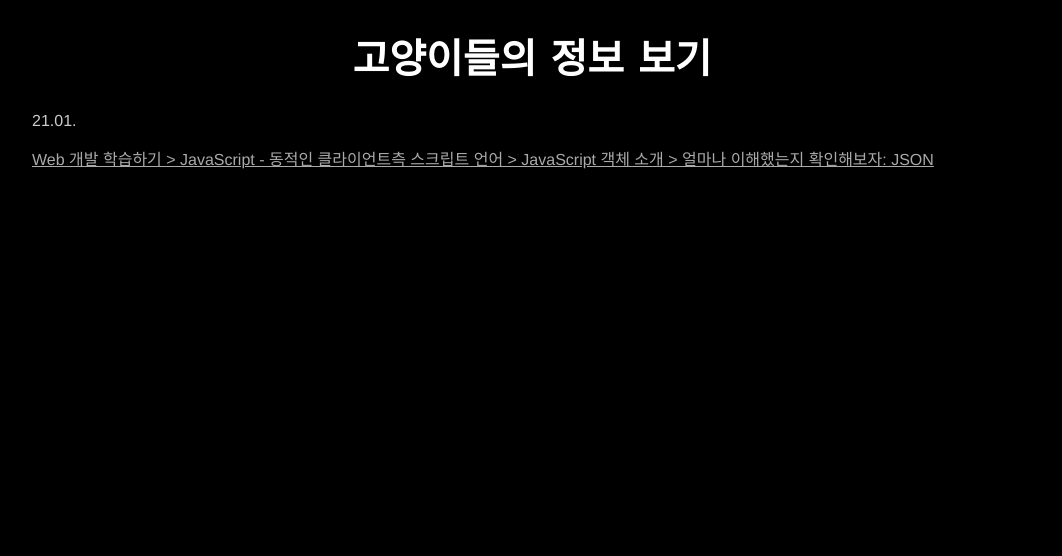
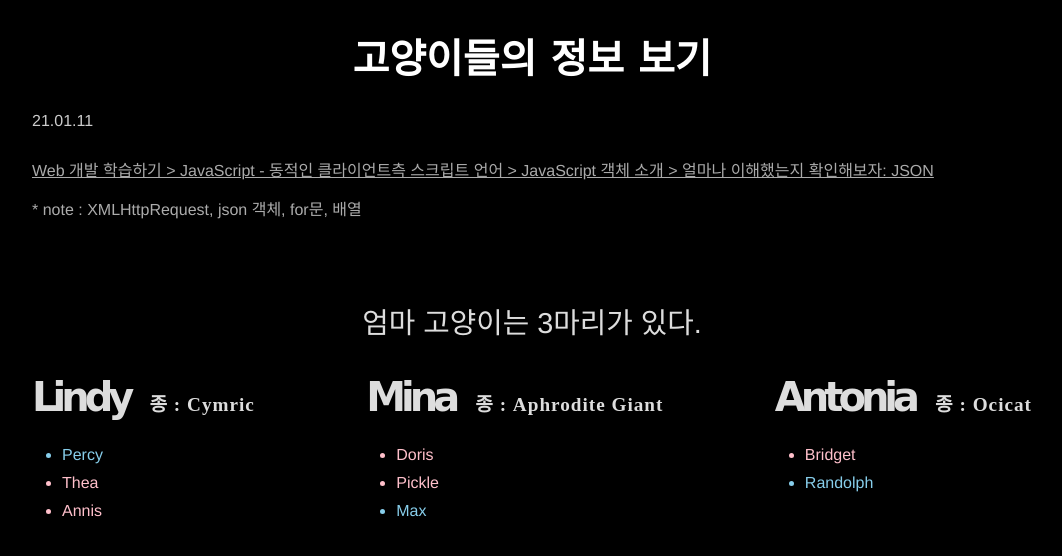
Before and after one commit to fronthan/js-basic, a PHP site: page /catInfo.html in a window 1280 px wide. Shown: the top 556 px of the page, without its empty margins (108-1170 px from the left). Run offline with PHP 8.4, Linux system fonts and the light colour scheme.

Commit message:
21.01.11 고양이 가족 출력

```diff
--- a/OOjs/catInfo.html
+++ b/OOjs/catInfo.html
@@ -9,47 +9,72 @@
 <body>
 <div class="main_container">
     <h1 class="tit_game">고양이들의 정보 보기</h1>
-    <p class="tit_date">21.01.</p>
-    <a href="https://developer.mozilla.org/ko/docs/Learn/JavaScript/Objects/%EC%96%BC%EB%A7%88%EB%82%98_%EC%9D%B4%ED%95%B4%ED%96%88%EB%8A%94%EC%A7%80_%ED%99%95%EC%9D%B8%ED%95%B4%EB%B3%B4%EC%9E%90:_JSON#json_1">Web 개발 학습하기 >
+    <p class="tit_date">21.01.11</p>
+    <a class="study_page" href="https://developer.mozilla.org/ko/docs/Learn/JavaScript/Objects/%EC%96%BC%EB%A7%88%EB%82%98_%EC%9D%B4%ED%95%B4%ED%96%88%EB%8A%94%EC%A7%80_%ED%99%95%EC%9D%B8%ED%95%B4%EB%B3%B4%EC%9E%90:_JSON#json_1">Web 개발 학습하기 >
         JavaScript - 동적인 클라이언트측 스크립트 언어 > JavaScript 객체 소개 > 얼마나 이해했는지 확인해보자: JSON</a>
+    <span class="note_txt">* note : XMLHttpRequest, json 객체, for문, 배열</span>
+
+    <div class="sub_tit"></div>
+    <div class="cats_container">
+
+    </div>
+</div>
+
+<script>
+const section = document.querySelector('.cats_container');
+const main_cont = document.querySelector('.main_container');
+let cat_mom_kits=0;
+let cat_once=0;
+
+const data_url = './sample.json';
+var request = new XMLHttpRequest();
+request.open('GET', data_url);
+request.responseType = 'json';
+request.send();
+
+request.onload = function() {
+    const res = request.response; //array
+
+    const sub_tit = document.querySelector('.sub_tit');
+    sub_tit.textContent = '엄마 고양이는 ' + res.length + '마리가 있다.';
+
+    for (i=0; i < res.length; i++) {//cats_container에 한 가족씩 추가
+        displayCatInfo(res[i]);
+        section.appendChild(cat_once);
+    }
+
+    main_cont.appendChild(section);
+}
+
+function displayCatInfo(cat_string) {
+    // Add your code here
+
+    cat_once = document.createElement('div');
+    cat_once.className = 'wrap_cat';
+
+    //엄마 고양이 이름
+    const cat_mom_name = document.createElement('h2');
+    const cat_mom_breed = document.createElement('span');
+    cat_mom_breed.className = 'mom_breed';
+    cat_mom_breed.textContent ='종 : ' + cat_string.breed;
+    cat_mom_name.textContent = cat_string.name;
+    cat_mom_name.appendChild(cat_mom_breed);
+    cat_once.appendChild(cat_mom_name);
 
 
+    //자식 고양이
+    cat_mom_kits = document.createElement('ul');
 
-</div>
-
-
-
-
-<script>
-const section = document.querySelector('section');
-
-let para1 = document.createElement('p');
-let para2 = document.createElement('p');
-
-let motherInfo = 'The mother cats are called ';
-let kittenInfo;
-
-fetch('sample.json')
-.then(response => response.text())
-.then(text => displayCatInfo(text))
-
-function displayCatInfo(catString) {
-let total = 0;
-let male = 0;
-
-// Add your code here
-
-
-
-// Don't edit the code below here!
-
-para1.textContent = motherInfo;
-para2.textContent = kittenInfo;
+    const kits = cat_string.kittens;
+    for (j = 0; j < kits.length; j++) {
+        const kit_item = document.createElement('li');
+        kit_item.textContent = kits[j].name;
+        kit_item.className = 'kits_'+kits[j].gender;
+        cat_mom_kits.appendChild(kit_item);
+    }
+    //고양이 한 가족 완성
+    cat_once.appendChild(cat_mom_kits);
 }
-
-section.appendChild(para1);
-section.appendChild(para2);
-document.querySelector('.main_container').appendChild(section);
 </script>
 </body>
 </html>
--- /dev/null
+++ b/OOjs/sample.json
@@ -0,0 +1,55 @@
+[
+    {
+      "name" : "Lindy",
+      "breed" : "Cymric",
+      "color" : "white",
+      "kittens" : [
+        {
+          "name" : "Percy",
+          "gender" : "m"
+        },
+        {
+          "name" : "Thea",
+          "gender" : "f"
+        },
+        {
+          "name" : "Annis",
+          "gender" : "f"
+        }
+      ]
+    },
+    {
+      "name" : "Mina",
+      "breed" : "Aphrodite Giant",
+      "color" : "ginger",
+      "kittens" : [
+        {
+          "name" : "Doris",
+          "gender" : "f"
+        },
+        {
+          "name" : "Pickle",
+          "gender" : "f"
+        },
+        {
+          "name" : "Max",
+          "gender" : "m"
+        }
+      ]
+    },
+    {
+      "name" : "Antonia",
+      "breed" : "Ocicat",
+      "color" : "leopard spotted",
+      "kittens" : [
+        {
+          "name" : "Bridget",
+          "gender" : "f"
+        },
+        {
+          "name" : "Randolph",
+          "gender" : "m"
+        }
+      ]
+    }
+  ]
--- a/OOjs/style.css
+++ b/OOjs/style.css
@@ -1,25 +1,29 @@
 html { font-family: 'helvetica neue', helvetica, arial, sans-serif; background: #000;}
-
 body { width: 1000px; margin: 0 auto; color:#ddd}
 
-
 .tit_game { color: #fff; font-size: 40px; }
-
 .tit_date { color: #ccc; }
 a { font:inherit; color:#aaa}
+.study_page {line-height: 50px;}
+.note_txt {display: block; color:#acacac;}
 h1, h2 { font-family: cursive; }
 
-  /* header styles */
-
+/* json1, json2, oojs */
 h1 { font-size: 4rem; text-align: center; }
-
 header p { font-size: 1.3rem; font-weight: bold; text-align: center; }
 
-  /* section styles */
 section {display: flex; justify-content: space-between;}
-
 section p { margin: 5px 0; }
-
 section ul { margin-top: 0; }
 
 h2 { font-size: 2.5rem; letter-spacing: -5px; margin-bottom: 10px; }
+h2 .mom_breed {padding-left: 20px;
+    font-family: serif; font-size: 1.2rem; letter-spacing: 1px}
+
+/* catInfo */
+.sub_tit {margin-top: 80px; font-size: 1.8rem; text-align: center;}
+.cats_container {display: flex; justify-content: space-between;;}
+.kits_m {color:skyblue}
+.kits_f {color:pink}
+.cats_container ul {padding: 0 30px}
+.cats_container li {padding: 10px 0 0;}
```
Also changed, not shown: README.md. Lines whose indentation alone changed are shown as unchanged.
